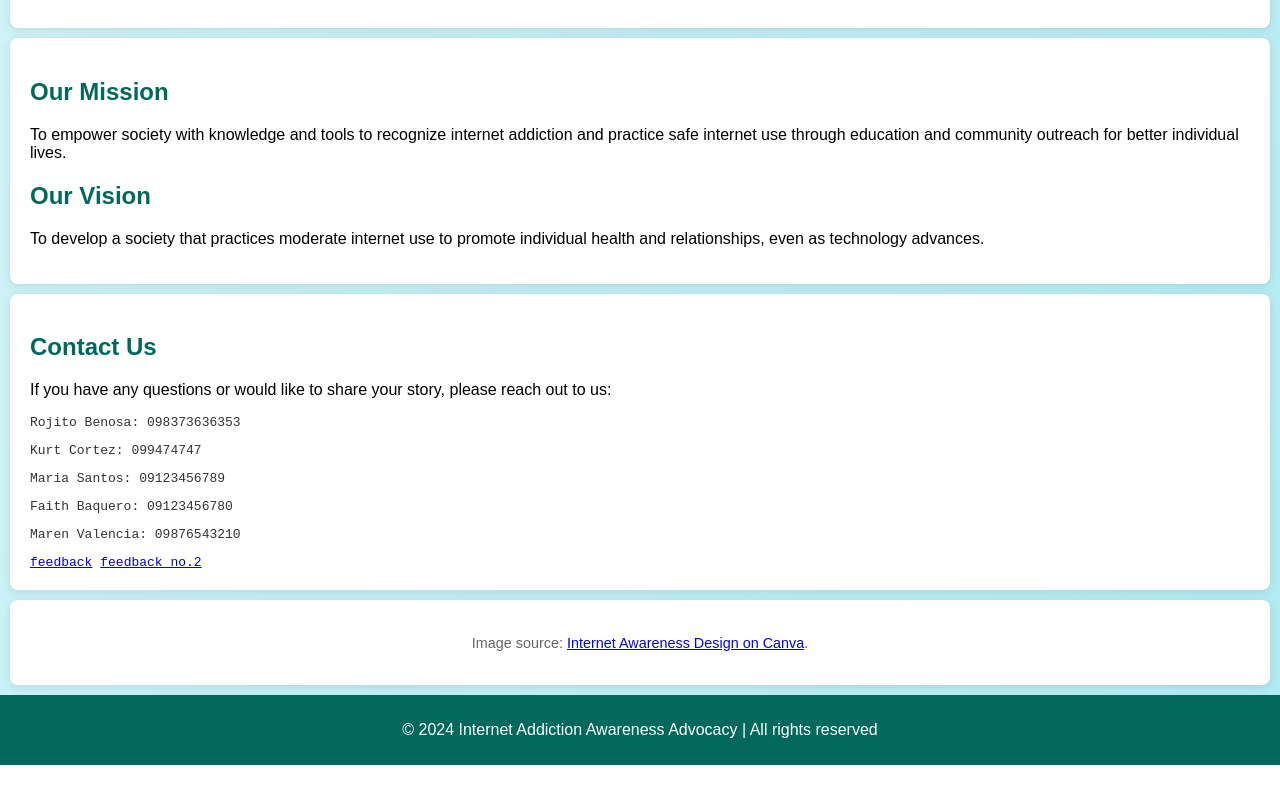
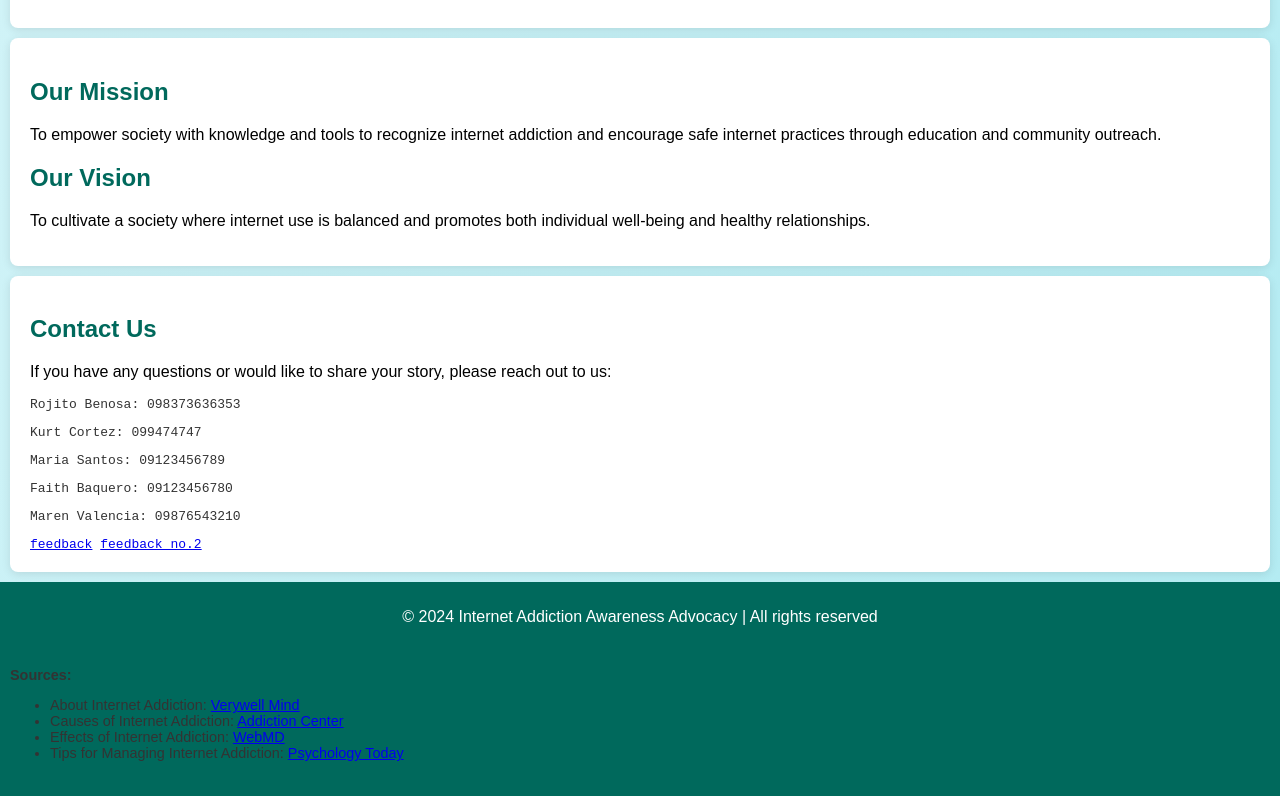
Before and after one commit to Rojitobenosa/Rojito.github.io, a plain HTML site: page index.html in a window 1280 px wide. Shown: the part 1777-2573 px from the top of the page. Before the commit the page ends 2542 px from the top, so only its background shows below. Drawn offline with Linux system fonts and the light colour scheme.

Commit message:
Update index.html

```diff
--- a/index.html
+++ b/index.html
@@ -82,6 +82,12 @@
             width: 358px;
             height: 350px;
         }
+        .citation {
+            font-size: 0.9em;
+            text-align: left;
+            color: #333;
+            padding: 10px;
+        }
     </style>
 </head>
 <body>
@@ -90,7 +96,7 @@
         <p>Learn about internet addiction and ways to manage it effectively</p>
     </header>
 
-    <img src="ictpic.jpg" alt="Picture of Jhon" class="resized-image"> <!-- Resized image -->
+    <img src="ictpic.jpg" alt="Picture of Jhon" class="resized-image">
 
     <button class="nav-button" onclick="toggleNav()">Menu</button>
 
@@ -153,10 +159,10 @@
 
     <section id="mission-vision">
         <h2>Our Mission</h2>
-        <p>To empower society with knowledge and tools to recognize internet addiction and practice safe internet use through education and community outreach for better individual lives.</p>
+        <p>To empower society with knowledge and tools to recognize internet addiction and encourage safe internet practices through education and community outreach.</p>
 
         <h2>Our Vision</h2>
-        <p>To develop a society that practices moderate internet use to promote individual health and relationships, even as technology advances.</p>
+        <p>To cultivate a society where internet use is balanced and promotes both individual well-being and healthy relationships.</p>
     </section>
 
     <section id="contact">
@@ -173,25 +179,24 @@
         </div>
     </section>
 
-    <section id="citation">
-    <p style="text-align: center; font-size: 0.9em; color: #666;">
-        Image source: <a href="https://www.canva.com/design/DAGTz2VSbso/GrDkPnQ_nRAfQoYhvz3BcA/edit?utm_content=DAGTz2VSbso&utm_campaign=designshare&utm_medium=link2&utm_source=sharebutton" target="_blank">Internet Awareness Design on Canva</a>.
-    </p>
-</section>
-
     <footer>
         <p>&copy; 2024 Internet Addiction Awareness Advocacy | All rights reserved</p>
+        <div class="citation">
+            <p><strong>Sources:</strong></p>
+            <ul>
+                <li>About Internet Addiction: <a href="https://www.verywellmind.com/what-is-internet-addiction-4782353" target="_blank">Verywell Mind</a></li>
+                <li>Causes of Internet Addiction: <a href="https://www.addictioncenter.com/drugs/internet-addiction/" target="_blank">Addiction Center</a></li>
+                <li>Effects of Internet Addiction: <a href="https://www.webmd.com/mental-health/signs-internet-addiction" target="_blank">WebMD</a></li>
+                <li>Tips for Managing Internet Addiction: <a href="https://www.psychologytoday.com/us/basics/internet-addiction" target="_blank">Psychology Today</a></li>
+            </ul>
+        </div>
     </footer>
 
     <script>
         function toggleNav() {
             const nav = document.getElementById('navbar');
-            if (nav.style.display === "none" || nav.style.display === "") {
-                nav.style.display = "block";
-            } else {
-                nav.style.display = "none";
-            }
+            nav.style.display = (nav.style.display === "none" || nav.style.display === "") ? "block" : "none";
         }
     </script>
 </body>
-    </html></html>
+                                                  </html>
```
